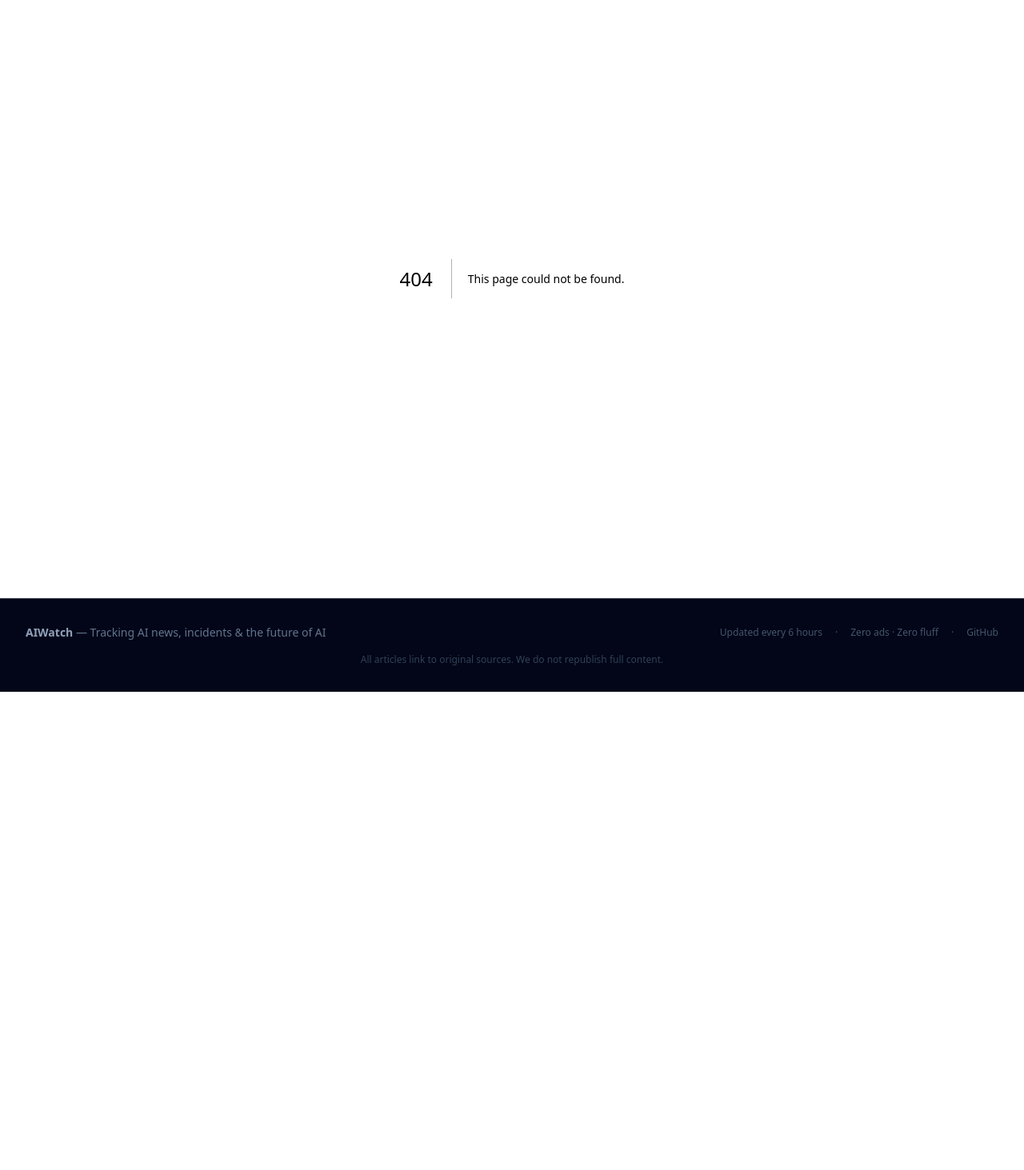
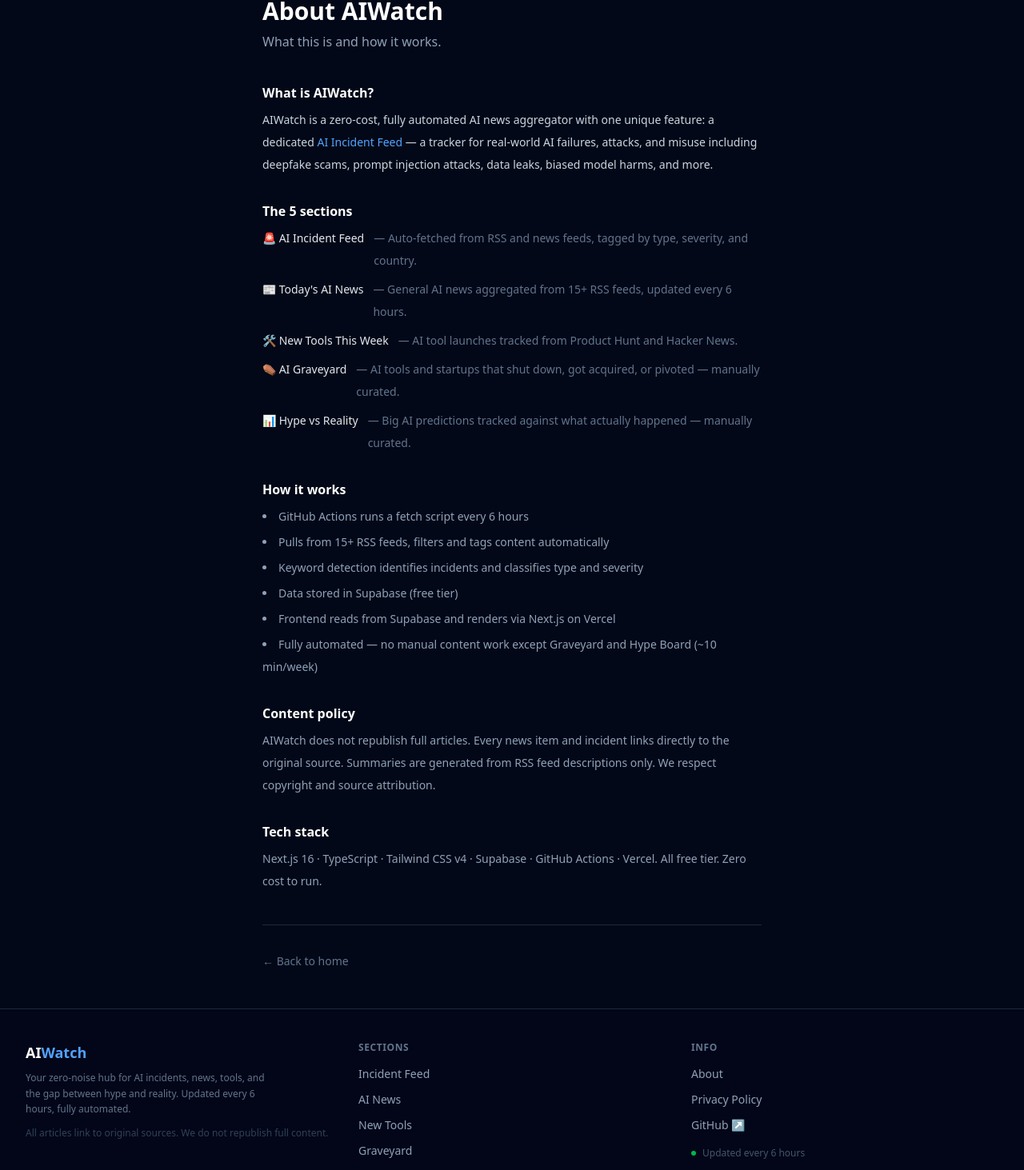
Before and after one commit to devyani89itware-lab/aiwatch, a Next.js app: page /about in a window 1280 px wide. Before the commit this address had no page. Shown: the part 117-1580 px from the top of the page at 80% size. Before the commit the page ends 982 px from the top, so only its background shows below. Built offline with nearby package versions, Linux system fonts and the light colour scheme.

Commit message:
Add proper footer with nav links, About page, and Privacy Policy page

```diff
--- /dev/null
+++ b/app/about/page.tsx
@@ -0,0 +1,81 @@
+import type { Metadata } from 'next';
+import Link from 'next/link';
+
+export const metadata: Metadata = {
+  title: 'About',
+  description: 'What AIWatch is, how it works, and why we built it.',
+};
+
+export default function AboutPage() {
+  return (
+    <div className="mx-auto max-w-2xl px-4 py-12 sm:px-6">
+      <h1 className="text-3xl font-bold text-white mb-2">About AIWatch</h1>
+      <p className="text-slate-400 mb-10">What this is and how it works.</p>
+
+      <div className="space-y-8 text-sm leading-7 text-slate-300">
+        <section>
+          <h2 className="text-base font-semibold text-white mb-2">What is AIWatch?</h2>
+          <p>
+            AIWatch is a zero-cost, fully automated AI news aggregator with one unique feature:
+            a dedicated <Link href="/incidents" className="text-blue-400 hover:underline">AI Incident Feed</Link> —
+            a tracker for real-world AI failures, attacks, and misuse including deepfake scams,
+            prompt injection attacks, data leaks, biased model harms, and more.
+          </p>
+        </section>
+
+        <section>
+          <h2 className="text-base font-semibold text-white mb-2">The 5 sections</h2>
+          <ul className="space-y-2">
+            {[
+              ['🚨 AI Incident Feed', 'Auto-fetched from RSS and news feeds, tagged by type, severity, and country.'],
+              ["📰 Today's AI News", 'General AI news aggregated from 15+ RSS feeds, updated every 6 hours.'],
+              ['🛠 New Tools This Week', 'AI tool launches tracked from Product Hunt and Hacker News.'],
+              ['⚰️ AI Graveyard', 'AI tools and startups that shut down, got acquired, or pivoted — manually curated.'],
+              ['📊 Hype vs Reality', 'Big AI predictions tracked against what actually happened — manually curated.'],
+            ].map(([title, desc]) => (
+              <li key={title as string} className="flex gap-3">
+                <span className="shrink-0 font-medium text-slate-200">{title}</span>
+                <span className="text-slate-500">— {desc}</span>
+              </li>
+            ))}
+          </ul>
+        </section>
+
+        <section>
+          <h2 className="text-base font-semibold text-white mb-2">How it works</h2>
+          <ul className="space-y-1 text-slate-400 list-disc list-inside">
+            <li>GitHub Actions runs a fetch script every 6 hours</li>
+            <li>Pulls from 15+ RSS feeds, filters and tags content automatically</li>
+            <li>Keyword detection identifies incidents and classifies type and severity</li>
+            <li>Data stored in Supabase (free tier)</li>
+            <li>Frontend reads from Supabase and renders via Next.js on Vercel</li>
+            <li>Fully automated — no manual content work except Graveyard and Hype Board (~10 min/week)</li>
+          </ul>
+        </section>
+
+        <section>
+          <h2 className="text-base font-semibold text-white mb-2">Content policy</h2>
+          <p className="text-slate-400">
+            AIWatch does not republish full articles. Every news item and incident links directly
+            to the original source. Summaries are generated from RSS feed descriptions only.
+            We respect copyright and source attribution.
+          </p>
+        </section>
+
+        <section>
+          <h2 className="text-base font-semibold text-white mb-2">Tech stack</h2>
+          <p className="text-slate-400">
+            Next.js 16 · TypeScript · Tailwind CSS v4 · Supabase · GitHub Actions · Vercel.
+            All free tier. Zero cost to run.
+          </p>
+        </section>
+      </div>
+
+      <div className="mt-10 border-t border-slate-800 pt-8">
+        <Link href="/" className="text-sm text-slate-500 hover:text-slate-300 transition-colors">
+          ← Back to home
+        </Link>
+      </div>
+    </div>
+  );
+}
--- /dev/null
+++ b/app/privacy/page.tsx
@@ -0,0 +1,73 @@
+import type { Metadata } from 'next';
+import Link from 'next/link';
+
+export const metadata: Metadata = {
+  title: 'Privacy Policy',
+  description: 'Privacy policy for AIWatch.',
+};
+
+export default function PrivacyPage() {
+  return (
+    <div className="mx-auto max-w-2xl px-4 py-12 sm:px-6">
+      <h1 className="text-3xl font-bold text-white mb-2">Privacy Policy</h1>
+      <p className="text-slate-500 text-sm mb-10">Last updated: May 2026</p>
+
+      <div className="space-y-8 text-sm leading-7 text-slate-300">
+        <section>
+          <h2 className="text-base font-semibold text-white mb-2">No personal data collected</h2>
+          <p className="text-slate-400">
+            AIWatch does not collect, store, or process any personal information.
+            There are no user accounts, no login, no forms, and no tracking of individual users.
+          </p>
+        </section>
+
+        <section>
+          <h2 className="text-base font-semibold text-white mb-2">No cookies</h2>
+          <p className="text-slate-400">
+            AIWatch does not use cookies, local storage, or any client-side tracking mechanisms.
+          </p>
+        </section>
+
+        <section>
+          <h2 className="text-base font-semibold text-white mb-2">No ads or third-party trackers</h2>
+          <p className="text-slate-400">
+            There are no advertisements, no analytics scripts, and no third-party tracking pixels on this site.
+          </p>
+        </section>
+
+        <section>
+          <h2 className="text-base font-semibold text-white mb-2">External links</h2>
+          <p className="text-slate-400">
+            AIWatch links to external articles and sources. Once you leave this site,
+            the privacy policies of those third-party sites apply. We are not responsible
+            for their content or data practices.
+          </p>
+        </section>
+
+        <section>
+          <h2 className="text-base font-semibold text-white mb-2">Hosting</h2>
+          <p className="text-slate-400">
+            This site is hosted on Vercel. Vercel may collect standard server logs
+            (IP addresses, request paths, timestamps) as part of their infrastructure.
+            See <a href="https://vercel.com/legal/privacy-policy" target="_blank" rel="noopener noreferrer" className="text-blue-400 hover:underline">Vercel's privacy policy</a> for details.
+          </p>
+        </section>
+
+        <section>
+          <h2 className="text-base font-semibold text-white mb-2">Content</h2>
+          <p className="text-slate-400">
+            All news summaries are derived from publicly available RSS feeds.
+            Full articles remain on their original sources. AIWatch does not republish
+            copyrighted content in full.
+          </p>
+        </section>
+      </div>
+
+      <div className="mt-10 border-t border-slate-800 pt-8">
+        <Link href="/" className="text-sm text-slate-500 hover:text-slate-300 transition-colors">
+          ← Back to home
+        </Link>
+      </div>
+    </div>
+  );
+}
--- a/components/Footer.tsx
+++ b/components/Footer.tsx
@@ -1,29 +1,82 @@
+import Link from 'next/link';
+
+const sections = [
+  { href: '/incidents', label: 'Incident Feed' },
+  { href: '/news', label: 'AI News' },
+  { href: '/tools', label: 'New Tools' },
+  { href: '/graveyard', label: 'Graveyard' },
+  { href: '/hype', label: 'Hype vs Reality' },
+];
+
+const legal = [
+  { href: '/about', label: 'About' },
+  { href: '/privacy', label: 'Privacy Policy' },
+];
+
 export default function Footer() {
   return (
-    <footer className="border-t border-slate-800 bg-slate-950 py-8 mt-auto">
-      <div className="mx-auto max-w-7xl px-4 sm:px-6 lg:px-8">
-        <div className="flex flex-col items-center justify-between gap-4 sm:flex-row">
-          <div className="text-sm text-slate-500">
-            <span className="font-semibold text-slate-400">AIWatch</span> — Tracking AI news, incidents & the future of AI
+    <footer className="border-t border-slate-800 bg-slate-950 mt-auto">
+      <div className="mx-auto max-w-7xl px-4 py-10 sm:px-6 lg:px-8">
+        <div className="grid gap-8 sm:grid-cols-3">
+          {/* Brand */}
+          <div>
+            <div className="text-lg font-bold text-white mb-2">
+              AI<span className="text-blue-400">Watch</span>
+            </div>
+            <p className="text-xs text-slate-500 leading-relaxed max-w-xs">
+              Your zero-noise hub for AI incidents, news, tools, and the gap between hype and reality. Updated every 6 hours, fully automated.
+            </p>
+            <p className="mt-3 text-xs text-slate-700">
+              All articles link to original sources. We do not republish full content.
+            </p>
           </div>
-          <div className="flex items-center gap-4 text-xs text-slate-600">
-            <span>Updated every 6 hours</span>
-            <span>·</span>
-            <span>Zero ads · Zero fluff</span>
-            <span>·</span>
-            <a
-              href="https://github.com"
-              target="_blank"
-              rel="noopener noreferrer"
-              className="hover:text-slate-400 transition-colors"
-            >
-              GitHub
-            </a>
+
+          {/* Sections */}
+          <div>
+            <div className="text-xs font-semibold uppercase tracking-wider text-slate-500 mb-3">Sections</div>
+            <ul className="space-y-2">
+              {sections.map(({ href, label }) => (
+                <li key={href}>
+                  <Link href={href} className="text-sm text-slate-400 hover:text-white transition-colors">
+                    {label}
+                  </Link>
+                </li>
+              ))}
+            </ul>
+          </div>
+
+          {/* Info */}
+          <div>
+            <div className="text-xs font-semibold uppercase tracking-wider text-slate-500 mb-3">Info</div>
+            <ul className="space-y-2">
+              {legal.map(({ href, label }) => (
+                <li key={href}>
+                  <Link href={href} className="text-sm text-slate-400 hover:text-white transition-colors">
+                    {label}
+                  </Link>
+                </li>
+              ))}
+              <li>
+                <a
+                  href="https://github.com/devyani89itware-lab/aiwatch"
+                  target="_blank"
+                  rel="noopener noreferrer"
+                  className="text-sm text-slate-400 hover:text-white transition-colors"
+                >
+                  GitHub ↗
+                </a>
+              </li>
+            </ul>
+            <div className="mt-4 flex items-center gap-2 text-xs text-slate-600">
+              <span className="h-1.5 w-1.5 rounded-full bg-green-500 animate-pulse" />
+              <span>Updated every 6 hours</span>
+            </div>
           </div>
         </div>
-        <p className="mt-4 text-center text-xs text-slate-700">
-          All articles link to original sources. We do not republish full content.
-        </p>
+
+        <div className="mt-8 border-t border-slate-800 pt-6 text-center text-xs text-slate-700">
+          © {new Date().getFullYear()} AIWatch · Zero ads · Zero fluff · Built with Next.js & Supabase
+        </div>
       </div>
     </footer>
   );
```
